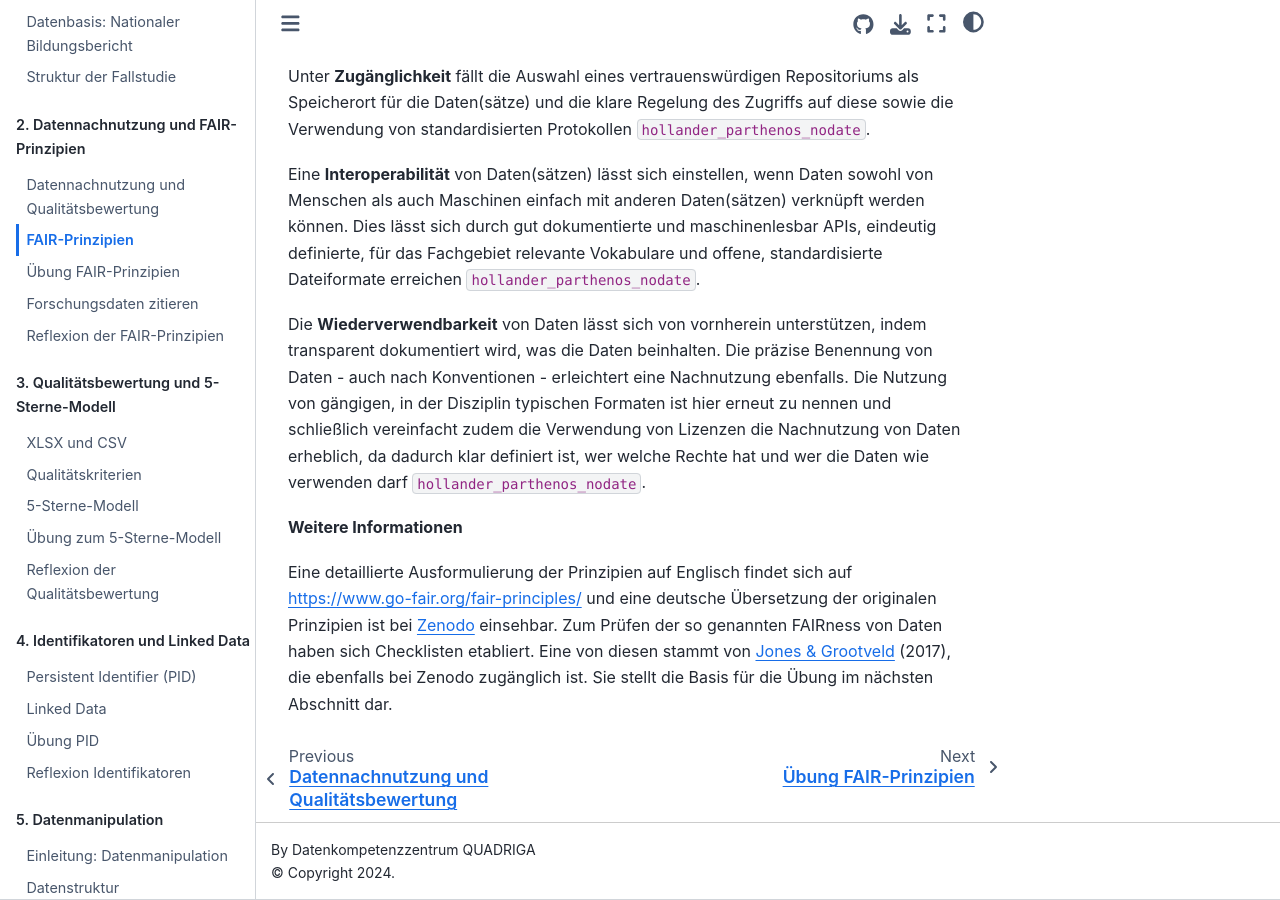
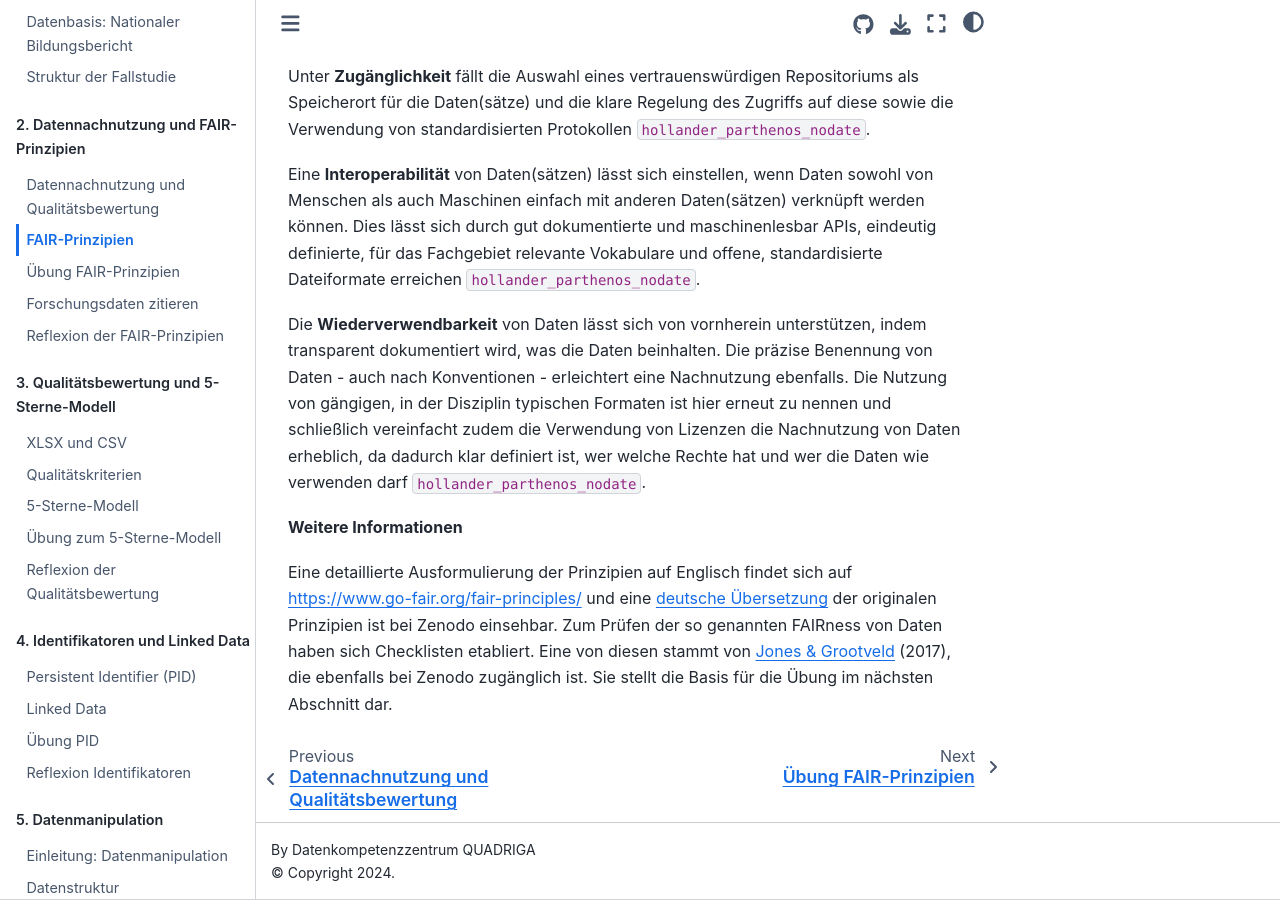
Before and after one commit to quadriga-dk/Tabelle-Fallstudie-1, a Jupyter Book: the page built from Markdown/06_FairPrinzipien.md, in a window 1280 px wide and 900 px high, scrolled down 1132 px. Built offline with Jupyter Book 1.0.4 settings and Sphinx 7.4.7 and the Sphinx Book theme 1.1.4, drawn with Linux system fonts in a browser that asks for light colours; cross-references to code outside the pages are shown as plain code.

```diff
--- a/Markdown/06_FairPrinzipien.md
+++ b/Markdown/06_FairPrinzipien.md
@@ -17,5 +17,5 @@ Die **Wiederverwendbarkeit** von Daten lässt sich von vornherein unterstützen,
 
 **Weitere Informationen**
 
-Eine detaillierte Ausformulierung der Prinzipien auf Englisch findet sich auf https://www.go-fair.org/fair-principles/ und eine deutsche Übersetzung der originalen Prinzipien ist bei [Zenodo](https://zenodo.org/records/6247015) einsehbar.
+Eine detaillierte Ausformulierung der Prinzipien auf Englisch findet sich auf https://www.go-fair.org/fair-principles/ und eine [deutsche Übersetzung](https://zenodo.org/records/6247015) der originalen Prinzipien ist bei Zenodo einsehbar.
 Zum Prüfen der so genannten FAIRness von Daten haben sich Checklisten etabliert. Eine von diesen stammt von [Jones & Grootveld](https://zenodo.org/records/5111307) (2017), die ebenfalls bei Zenodo zugänglich ist. Sie stellt die Basis für die Übung im nächsten Abschnitt dar.
```
